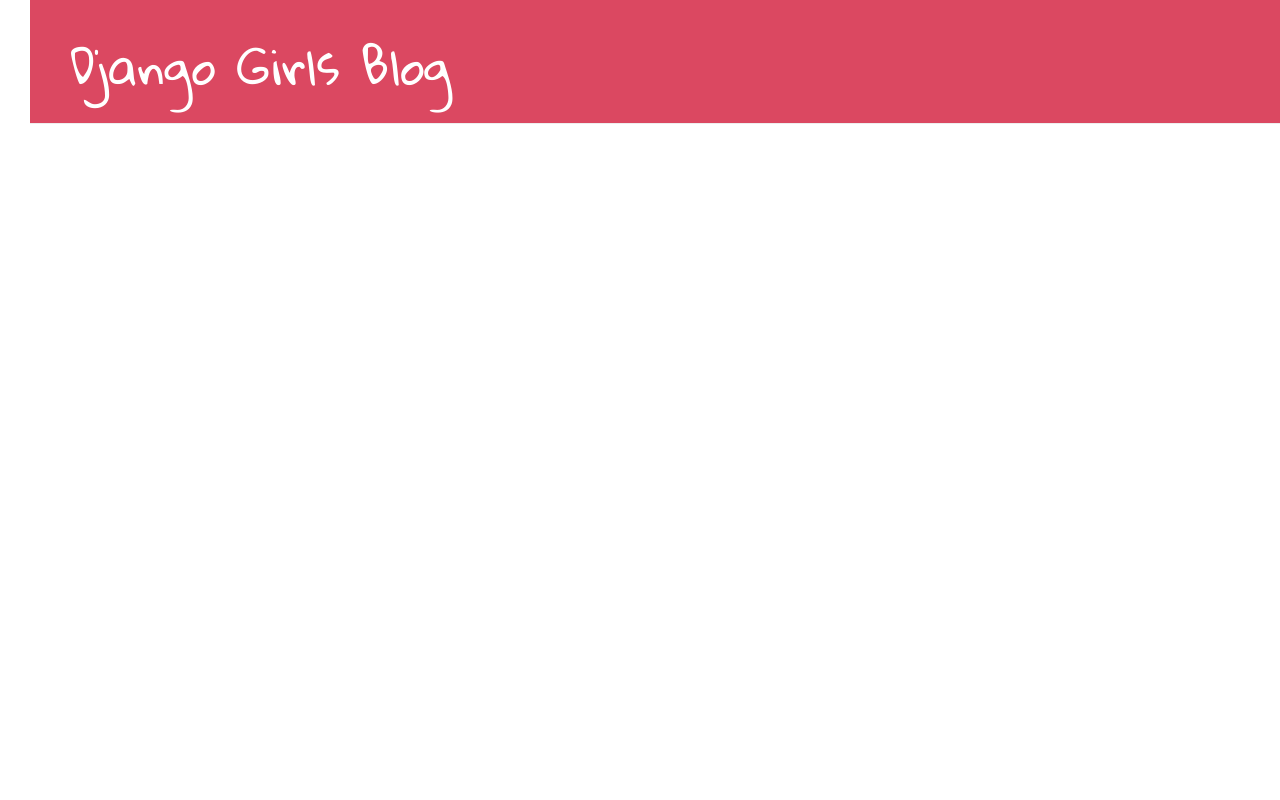
After one commit to julliettastoencheva/my-first-blog, a Django app: template blog/templates/blog/base.html in a window 1280 px wide. The commit adds this page. Run offline with Django 3.2, Linux system fonts and the light colour scheme; the template is opened without the code that fills it, so the values that code supplies are empty; some libraries are stand-ins or nearby versions.

Commit message:
Added view and template for detailed blog post as well as CSS for the site.

```diff
--- /dev/null
+++ b/blog/static/css/blog.css
@@ -0,0 +1,54 @@
+h1 a {
+    color: #DB4861;
+    font-family: 'Gloria Hallelujah', sans-serif;
+}
+body {
+    padding-left: 30px;
+}
+
+.page-header {
+    background-color: #DB4861;
+    margin-top: 0;
+    padding: 20px 20px 20px 40px;
+}
+
+.page-header h1, .page-header h1 a, .page-header h1 a:visited, .page-header h1 a:active {
+    color: #ffffff;
+    font-size: 36pt;
+    text-decoration: none;
+}
+
+.content {
+    margin-left: 40px;
+}
+
+h1, h2, h3, h4 {
+    font-family: 'Gloria Hallelujah', cursive;
+}
+
+.date {
+    color: black;
+}
+
+.save {
+    float: right;
+}
+
+.post-form textarea, .post-form input {
+    width: 100%;
+}
+
+.top-menu, .top-menu:hover, .top-menu:visited {
+    color: #ffffff;
+    float: right;
+    font-size: 26pt;
+    margin-right: 20px;
+}
+
+.post {
+    margin-bottom: 70px;
+}
+
+.post h1 a, .post h1 a:visited {
+    color: #DB4861;
+}
--- /dev/null
+++ b/blog/templates/blog/base.html
@@ -0,0 +1,23 @@
+{% load staticfiles %}
+<html>
+    <head>
+        <title>Jullietta's Website</title>
+        <link rel="stylesheet" href="//maxcdn.bootstrapcdn.com/bootstrap/3.2.0/css/bootstrap.min.css">
+		<link rel="stylesheet" href="//maxcdn.bootstrapcdn.com/bootstrap/3.2.0/css/bootstrap-theme.min.css">
+		<link href="//fonts.googleapis.com/css?family=Gloria Hallelujah&subset=latin,latin-ext" rel="stylesheet" type="text/css">
+		<link rel="stylesheet" href="{% static 'css/blog.css' %}">
+    </head>
+    <body>
+    <div class="page-header">
+        <h1><a href="/">Django Girls Blog</a></h1>
+    </div>
+    <div class="content container">
+        <div class="row">
+            <div class="col-md-8">
+            {% block content %}
+            {% endblock %}
+            </div>
+        </div>
+    </div>
+</body>
+</html>
--- a/blog/urls.py
+++ b/blog/urls.py
@@ -2,4 +2,5 @@
 from . import views
 urlpatterns = [
     url(r'^$', views.post_list, name='post_list'),
+    url(r'^page/(?P<pk>\d+)/$', views.post_detail, name='post_detail'),
 ]
--- a/blog/views.py
+++ b/blog/views.py
@@ -1,4 +1,4 @@
-from django.shortcuts import render
+from django.shortcuts import render, get_object_or_404
 from django.utils import timezone
 from .models import Blogpost
 
@@ -6,3 +6,7 @@
 
     posts = Blogpost.objects.filter(published_date__lte=timezone.now()).order_by('published_date')
     return render(request, 'blog/post_list.html', {'posts': posts})
+
+def post_detail(request, pk):
+	post = get_object_or_404(Blogpost, pk=pk)
+	return render(request, 'blog/post_detail.html', {'post': post})
```
Also changed, not shown: blog/templates/blog/post_detail.html (added, +13 -0 lines), blog/templates/blog/post_list.html (+12 -18 lines).
